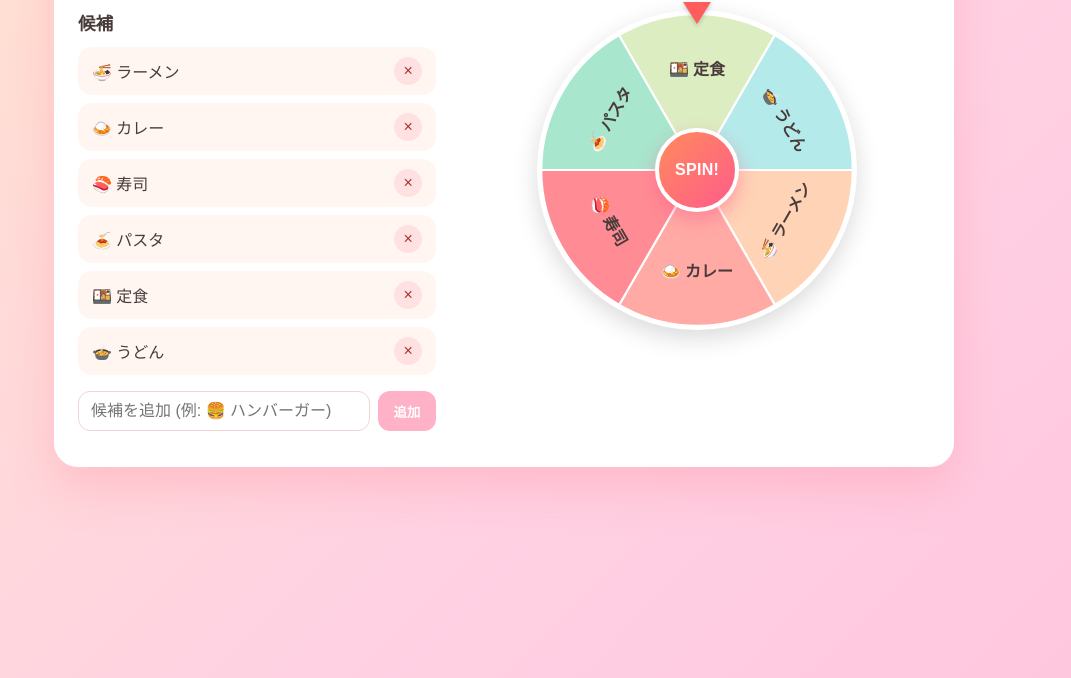
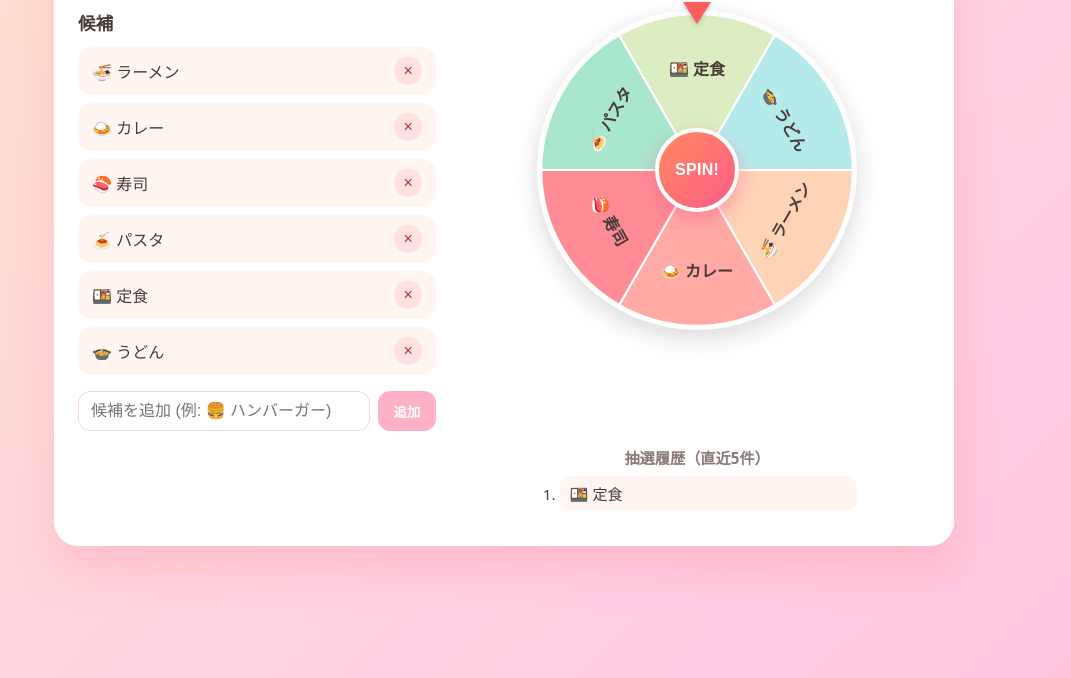
Before and after one commit to mkthrkw/lunch-roulette-hands-on, a website: page index.html in a window 1280 px wide. Both pictures are taken after a click on the button "SPIN!". Shown: the part 122-800 px from the top of the page, without its empty margins (136-1207 px from the left). Drawn offline with Linux system fonts and the light colour scheme.

Commit message:
feat: 直近5回の抽選履歴を表示
新しい結果を先頭に追加し、6件目以降を切り捨てる addHistoryEntry
をroulette-logic.jsに追加し、Vitestでテストした。
app.jsでスピン確定時に履歴を更新し、結果表示の下に新しい順で
一覧表示する。履歴はメモリ上のみで保持し、リロードで消える。

Vitest 13/13成功、Playwrightで7回連続スピンし新しい順に直近5件
のみ表示されること、PC/スマホ両レイアウトでの表示を確認した。

```diff
--- a/app.js
+++ b/app.js
@@ -19,6 +19,7 @@
   let candidates = ["🍜 ラーメン", "🍛 カレー", "🍣 寿司", "🍝 パスタ", "🍱 定食", "🍲 うどん"];
   let rotation = 0;
   let isSpinning = false;
+  let history = [];
 
   const listEl = document.getElementById("candidate-list");
   const formEl = document.getElementById("add-form");
@@ -26,6 +27,7 @@
   const wheelEl = document.getElementById("wheel");
   const spinButton = document.getElementById("spin-button");
   const resultEl = document.getElementById("result-display");
+  const historyListEl = document.getElementById("history-list");
 
   function escapeXml(str) {
     return str
@@ -58,7 +60,18 @@
   function render() {
     renderList();
     renderWheel();
+    renderHistory();
     formEl.querySelector("button[type=submit]").disabled = isSpinning;
+  }
+
+  function renderHistory() {
+    historyListEl.innerHTML = "";
+    history.forEach((text) => {
+      const li = document.createElement("li");
+      li.className = "history-item";
+      li.textContent = text;
+      historyListEl.appendChild(li);
+    });
   }
 
   function renderList() {
@@ -197,6 +210,7 @@
       }
       svgEl.removeEventListener("transitionend", handleTransitionEnd);
       isSpinning = false;
+      history = logic.addHistoryEntry(history, candidates[winningIndex], logic.MAX_HISTORY);
       // スピン後の回転角を基準にラベルの向きを再計算するため再描画する。
       // ジオメトリは同一なので見た目の飛びは発生しない。
       render();
--- a/index.html
+++ b/index.html
@@ -32,6 +32,10 @@
           <button id="spin-button" class="spin-button" type="button">SPIN!</button>
         </div>
         <div id="result-display" class="result" aria-live="polite"></div>
+        <div class="history">
+          <h2>抽選履歴（直近5件）</h2>
+          <ol id="history-list" class="history-list"></ol>
+        </div>
       </section>
     </div>
   </div>
--- a/roulette-logic.js
+++ b/roulette-logic.js
@@ -2,6 +2,7 @@
 // ブラウザでは window.RouletteLogic として、Vitest（Node）では module.exports として利用できる。
 
 const MIN_CANDIDATES = 2;
+const MAX_HISTORY = 5;
 
 function addCandidate(candidates, text) {
   const trimmed = typeof text === "string" ? text.trim() : "";
@@ -61,8 +62,15 @@ function computeSpinRotation(currentRotation, winningIndex, count, extraTurns) {
   return newRotation;
 }
 
+// 新しい結果を履歴の先頭に追加し、limit件を超える古いものは切り捨てる。
+function addHistoryEntry(history, text, limit) {
+  const max = typeof limit === "number" ? limit : MAX_HISTORY;
+  return [text, ...history].slice(0, max);
+}
+
 const RouletteLogic = {
   MIN_CANDIDATES,
+  MAX_HISTORY,
   addCandidate,
   removeCandidate,
   pickRandomIndex,
@@ -70,6 +78,7 @@ const RouletteLogic = {
   getSliceCenterAngle,
   getLabelRotation,
   computeSpinRotation,
+  addHistoryEntry,
 };
 
 if (typeof module !== "undefined" && module.exports) {
--- a/style.css
+++ b/style.css
@@ -259,3 +259,30 @@ body {
     transform: scale(1);
   }
 }
+
+.history {
+  width: 100%;
+  max-width: 320px;
+}
+
+.history h2 {
+  margin: 0 0 8px;
+  font-size: 0.95rem;
+  text-align: center;
+  color: #8a7a7a;
+}
+
+.history-list {
+  margin: 0;
+  padding: 0 0 0 1.4em;
+  display: flex;
+  flex-direction: column;
+  gap: 4px;
+}
+
+.history-item {
+  font-size: 0.95rem;
+  background: #fff6f2;
+  border-radius: 10px;
+  padding: 6px 10px;
+}
```
Also changed, not shown: tests/roulette-logic.test.js (+27 -0 lines).
